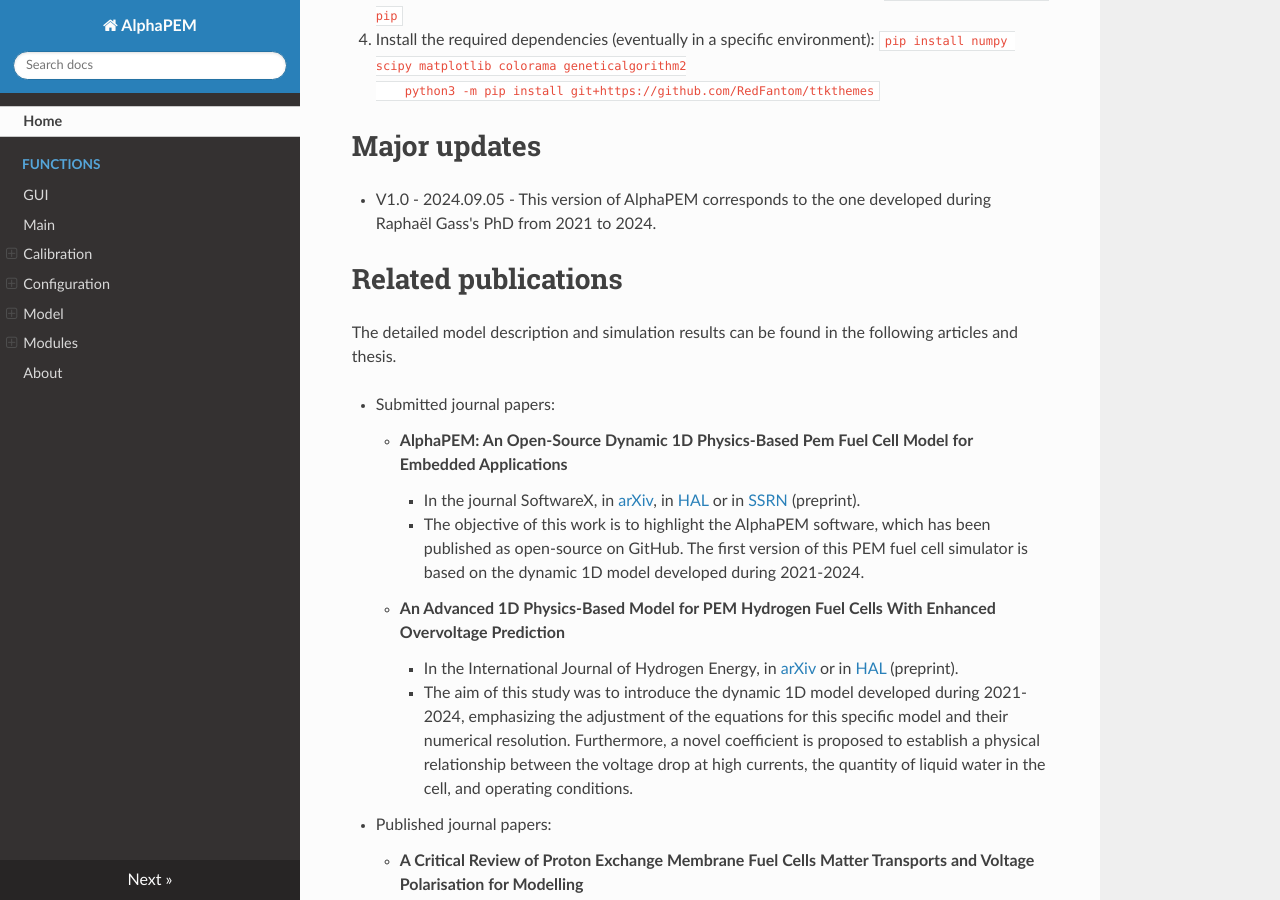
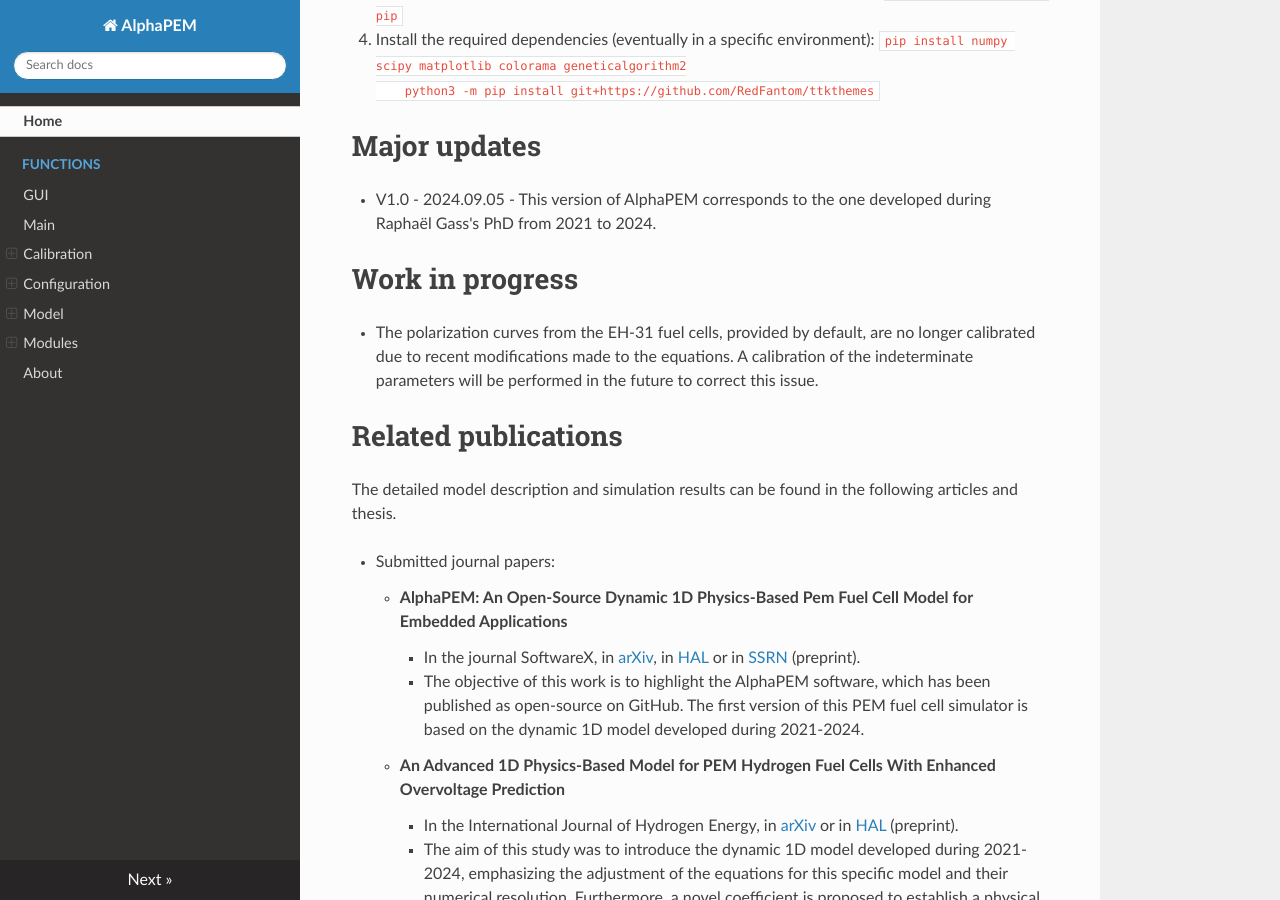
Before and after one commit to gassraphael/AlphaPEM, an MkDocs documentation site: the page built from docs/index.md, in a window 1280 px wide and 900 px high, scrolled down 762 px. Built offline with MkDocs 1.6.1, drawn with Linux system fonts in a browser that asks for light colours; nearby versions of some CDN libraries.

Commit message:
The polarization curves from the EH-31 fuel cells, provided by default, are no longer calibrated due to recent modifications made to the equations. A calibration of the indeterminate parameters will be performed in the future to correct this issue.

```diff
--- a/docs/index.md
+++ b/docs/index.md
@@ -39,6 +39,11 @@
 - V1.0 - 2024.09.05 - This version of AlphaPEM corresponds to the one developed during Raphaël Gass's PhD from 2021 to 2024.
 
 
+# Work in progress
+
+- The polarization curves from the EH-31 fuel cells, provided by default, are no longer calibrated due to recent modifications made to the equations. A calibration of the indeterminate parameters will be performed in the future to correct this issue.
+
+
 # Related publications
 
 The detailed model description and simulation results can be found in the following articles and thesis.
```
Also changed, not shown: README.md (+5 -0 lines).
